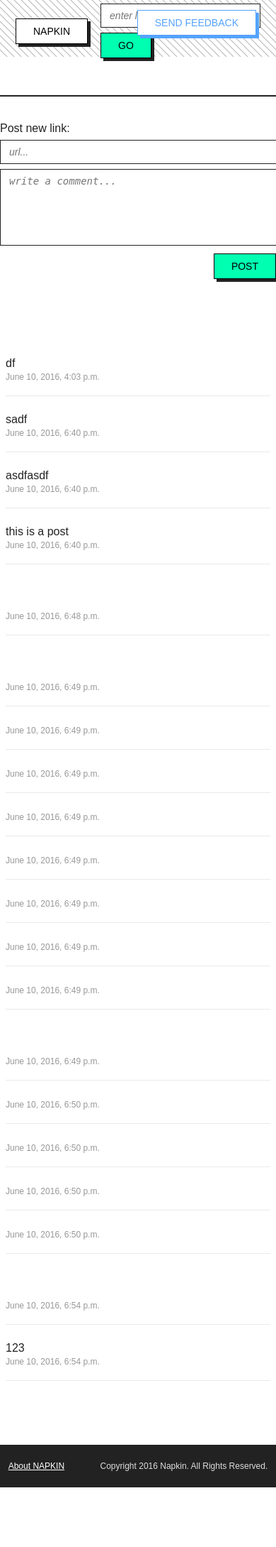
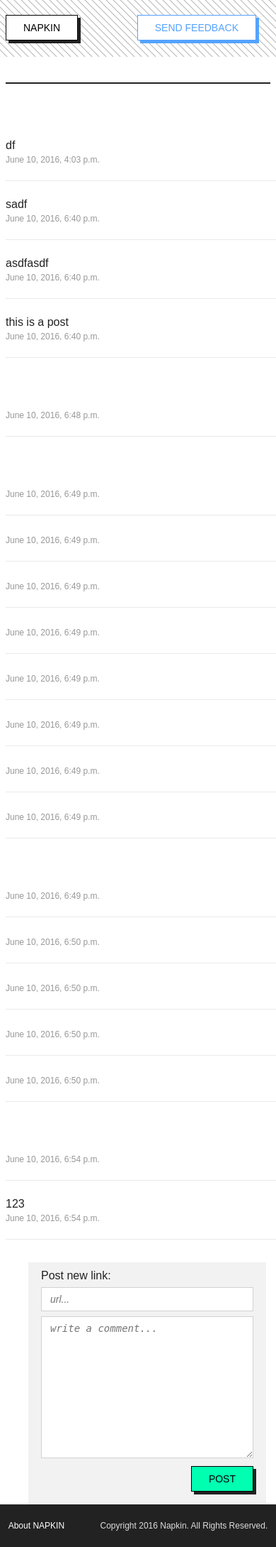
Before and after one commit to dodiku/Napkin, a Django app: template templates/napkin/group_page.html in a window 390 px wide; the page is wider, and only the part inside the window is pictured. Shown: that part at 71% size. Before the commit the page ends 2095 px from the top of that part, so only its background shows below. Run offline with Django 3.2, Linux system fonts and the light colour scheme; the template is opened without the code that fills it: values that come from a table or form of the project are taken from there, others are empty; data comes from the database, SQL or seed files in the repository; both versions use the stored data as it was after the commit; some web fonts are replaced.

Commit message:
layout fixes + mobile support

```diff
--- a/napkin/forms.py
+++ b/napkin/forms.py
@@ -16,7 +16,7 @@ def generate_name():
             return name
 
 class GroupForm(forms.ModelForm):
-    name = forms.CharField(required=False, max_length=24, help_text=(lambda x: generate_name() + '...'), widget=forms.TextInput({ "placeholder": "enter list name..."}))
+    name = forms.CharField(required=False, max_length=24, help_text=(lambda x: generate_name() + '...'), widget=forms.TextInput({ "placeholder": "enter list name...", 'class' : 'main_input'}))
     # name_slug = forms.CharField(widget=forms.HiddenInput(), required=False) ### excluded
     # created = forms.DateTimeField(widget=forms.HiddenInput(), required=False) ### excluded
 
--- a/static/stylesheet.css
+++ b/static/stylesheet.css
@@ -1,3 +1,12 @@
+* {
+  box-sizing: border-box;
+}
+.main_input{
+  width:50%;
+  /*margin-right: 8px;*/
+  /*border-color: red;*/
+}
+
 html {
   background: url(images/back.png) repeat;
   height: 100%;
@@ -10,10 +19,11 @@ body {
   margin-right: 0px;
   font-weight: 300;
   height: 100%;
+  /*background-color: #F6F6F6;*/
 }
 
 input[type=text] {
-    width: 200px;
+    /*width: 200px;*/
     padding: 8px 12px 8px 12px;
     border: 1px solid #222222;
     font-weight: 300;
@@ -28,9 +38,9 @@ input[type=text]:placeholder-shown {
 }
 
 input[name=url] {
-  width: 500px;
+  width: 300px;
   padding: 8px 12px 8px 12px;
-  border: 1px solid #222222;
+  border: 1px solid rgba(34,34,34,0.2);
   font-weight: 300;
   font-size: 14px;
   display: inline;
@@ -43,14 +53,14 @@ input[type=url]:placeholder-shown {
 }
 
 textarea {
-  width: 500px;
+  width: 300px;
   padding: 8px 12px 8px 12px;
-  border: 1px solid #222222;
+  border: 1px solid rgba(34,34,34,0.2);
   font-size: 14px;
   display: inline;
   margin-top: 0.5em;
   font-weight: 300;
-  height: 90px;
+  height: 200px;
 }
 
 textarea:placeholder-shown {
@@ -65,24 +75,45 @@ input, textarea {
   -webkit-border-radius: 0;
 }
 
+a:link {
+    text-decoration: none;
+}
+
+a:hover {
+    text-decoration: underline;
+}
+
+a:active {
+    text-decoration: underline;
+    color: rgba(34,34,34,0.2);
+}
+
+a.link_title:link {
+    text-decoration: none;
+    color: #222;
+}
+
+a.link_title:visited {
+    text-decoration: none;
+    color: #C9C9C9;
+    font-weight: 300;
+}
+
+a.link_title:hover {
+    text-decoration: underline;
+}
+
+a.link_title:active {
+    text-decoration: underline;
+    color: rgba(34,34,34,0.2);
+}
+
 .content {
   min-height: 100%;
   margin-top: 60px;
   /*margin-bottom: auto;*/
   /*margin-bottom: auto;*/
-  margin-bottom: -60px;
-}
-
-.content_group {
-  /*min-height: 1000px;*/
-  margin: 90px auto;
-  /*background: green;*/
-  max-width: 900px;
-  display: block;
-  margin-left: auto;
-  margin-right: auto;
-  padding-left: 8px;
-  padding-right: 8px;
+  margin-bottom: 60px;
 }
 
 .submit {
@@ -120,7 +151,7 @@ input, textarea {
   font-size: 14px;
   padding: 9px 24px 9px 24px;
   transition-duration: 0.1s;
-  margin-top: 0.5em;
+  margin-top: 1.5em;
   /*display: inline-block;*/
   margin-right: 18px;
   float: left;
@@ -189,7 +220,7 @@ input, textarea {
   transition-duration: 0.1s;
   right: 0;
   position: absolute;
-  margin-top: 1em;
+  margin-top: 1.5em;
   margin-bottom: 18px;
   margin-right: 2em;
 }
@@ -213,11 +244,11 @@ input, textarea {
   outline:0;
 }
 
-#main_block {
+.main_block {
   background-color: white;
   margin-left: auto;
   margin-right: auto;
-  max-width: 60%;
+  max-width: 94%;
   padding: 10%;
   /*margin-top: 5%;*/
   margin-bottom: 36px; /* super importnat for the footer position!! */
@@ -229,7 +260,7 @@ input, textarea {
   margin-right: auto;
 }
 
-#form {
+.form {
   /*display: block;*/
   margin-left: auto;
   margin-right: auto;
@@ -238,92 +269,158 @@ input, textarea {
   margin-top: 36px;
 }
 
+.group_page_container{
+  max-width: 960px;
+  margin: auto;
+  padding-left: 8px;
+  padding-right: 8px;
+  padding-top: 100px;
+}
 
+/*@media screen and (min-width: 480px) {
+    .group_container {
+        width: 100%;
+    }
 
-#form_header {
+    .post_container{
+      width: 100%
+      margin-left:0px;
+    }
+}*/
+
+/*@media screen and (min-width: 481px) {
+    .group_container {
+        width: 570px
+    }
+
+    .post_container{
+      width: 336px;
+    }
+}*/
+
+.group_container{
+  width: 570px;
+  /*background-color: red;*/
+  /*margin: auto;*/
+  display: inline-block;
+}
+
+.post_container{
+  width: 336px;
+  background-color: #F2F2F2;
+  display: inline-block;
+  vertical-align: top;
+  padding-left: 18px;
+  padding-right: 18px;
+  margin-left: 32px;
+  margin-top: 24px;
+}
+
+.post_list {
+  /*min-height: 1000px;*/
+  margin: 8px auto;
+  /*background: green;*/
+  max-width: 900px;
+  display: block;
+  margin-left: auto;
+  margin-right: auto;
+}
+
+.form_header {
   /*width: 500px;*/
   /*float: right;*/
   /*background: red;*/
 }
 
-#header_content {
+.header_container {
+  width: 100%;
+  position: fixed;
+  top: 0px;
+  /*background: white;*/
+  background: url(images/back.png) repeat;
+  padding-left: 8px;
+  padding-right: 8px;
+  display: inline-flex;
+}
+
+.header_content {
   /*margin-left: auto;
   margin-right: auto;*/
   height: 80px;
-  width: 80%;
+  width: 900px;
   margin: 0px auto;
   /*background: yellow;*/
   /*padding-left: 50%;
   padding-right: 50%;*/
   /*padding-top: 22px;*/
   /*padding-bottom: 22px;*/
-  display:flex;
-  justify-content:center;
-  align-items:center;
+  /*display:flex;*/
+  /*justify-content:center;*/
+  /*align-items:center;*/
 }
 
-#title {
+.title {
   font-size: 36px;
   font-weight: 500;
-  line-height: 1;
+  /*line-height: 1;*/
 }
 
 
-#since {
+.since {
   font-size: 12px;
   color: #989898;
-  margin-bottom: 18px;
+  line-height: 22px;
+  /*padding-bottom: 18px;*/
+}
+
+.domain {
+  font-size: 14px;
+  font-weight: 300;
+  color: rgba(34, 34, 34, 0.5);
+  line-height: 25px;
+  /*padding-bottom: 18px;*/
 }
 
 
-#group_title {
+.group_title {
   /*background: yellow;*/
-  max-width: 500px;
+  max-width: 570px;
   /*padding-left: 27%;*/
-  padding-top: 18px;
-  padding-bottom: 18px;
+  /*padding-top: 18px;*/
+  padding-bottom: 8px;
   /*display:flex;
   justify-content:center;
   align-items:center;*/
   /*border-style: solid;*/
   border-bottom: solid 2px #222222;
-  display: block;
-  margin-top: 98px;
-  margin-left: auto;
-  margin-right: auto;
+  /*display: block;*/
+  /*margin-top: 98px;*/
+  /*margin-left: auto;*/
+  /*margin-right: auto;*/
   /*background: red;*/
 }
 
-#form_group {
+.form_group {
   /*background: orange;*/
-  margin-left: auto;
+  /*margin-left: auto;*/
   margin-right: auto;
-  text-align: left;
-  align-items: left;
-  margin-top: 36px;
-  /*margin-bottom: 18px;*/
-  display: block;
-  max-width: 526px;
+  /*text-align: left;*/
+  /*align-items: left;*/
+  margin-top: 10px;
+  margin-bottom: 18px;
+  /*display: block;*/
+  /*max-width: 526px;*/
   /*padding-left: 8px;*/
   /*padding-right: 8px;*/
 }
 
-#link_title {
+.link_title {
   font-size: 18px;
-  font-weight: 500;
+  font-weight: 300;
 }
 
 #about_link {
   color:white;
-}
-
-.header_container {
-  width: 100%;
-  position: fixed;
-  top: 0px;
-  background: white;
-  background: url(images/back.png) repeat;
-
 }
 
 .title1{
@@ -350,7 +447,7 @@ input, textarea {
   text-align: center;
   line-height: 18px;
   max-width: 400px;
-  margin-top: 0.5em;
+  /*margin-top: 0.5em;*/
 }
 
 .footer {
@@ -367,7 +464,7 @@ input, textarea {
   z-index: 1;
 }
 
-#post {
+.post {
   max-width: 900px;
   min-width: 200px;
   border-bottom: solid 1px #EAEAEA;
--- a/templates/napkin/feedback.html
+++ b/templates/napkin/feedback.html
@@ -14,7 +14,7 @@
     <body>
         <div class="header_container">
 
-          <div id="header_content">
+          <div class="header_content">
               <form action="http://www.thisisnapkin.com/">
                 <input type="submit" value="NAPKIN" class="submit-home">
               </form>
--- a/templates/napkin/group_page.html
+++ b/templates/napkin/group_page.html
@@ -8,6 +8,7 @@
           <title>NAPKIN // {{ group_name }}</title>
           <meta charset = "UTF-8" />
         {% endif %}
+        <meta name="viewport" content="width=device-width">
         <link href='https://fonts.googleapis.com/css?family=Palanquin:300,500' rel='stylesheet' type='text/css'>
         <link type="text/css" rel="stylesheet" href="{% static "stylesheet.css" %}"/>
         <link rel="shortcut icon" type="image/png" href="{% static "images/favicon.png" %}">
@@ -18,20 +19,87 @@
 
       <div class="header_container">
 
-        <div id="feedback_button">
+        <div class="header_content">
+            <form action="http://www.thisisnapkin.com/">
+              <input type="submit" value="NAPKIN" class="submit-home">
+            </form>
+          </div>
+
+        <div class="feedback_button">
             <form action="http://www.thisisnapkin.com/feedback">
               <input type="submit" value="SEND FEEDBACK" class="submit-feedback">
             </form>
         </div>
 
-        <div id="header_content">
-            <form action="http://www.thisisnapkin.com/">
-              <input type="submit" value="NAPKIN" class="submit-home">
-            </form>
+      </div>
+
+
+      <div class="group_page_container">
+
+        <div class="group_title">
+          {% if group_name %}
+            <span class="title">{{ group_name }}</span></br>
+            <span class="since">{{ created_date }}</span>
+          {% endif %}
+        </div>
+
+        <!-- group content start -->
+        <div class="group_container">
+
+          <div class="post_list">
+            {% if posts %}
+              {% for post in posts %}
+              <div class="post">
+                {% if post.url %}
+                  <a class="link_title" href="{{ post.url }}" target="_blank">{{ post.title }}</a></br>
+                  <img style="vertical-align:middle;" alt="{{ post.site_name }}" src="http://www.google.com/s2/favicons?domain_url={{ post.site_url }}" alt="{{ post.site_name }}" />
+                  <a class="domain" href="{{ post.site_url }}" target="_blank">{{ post.site_name }}</a></br>
+                {% endif %}
+                {% if post.text %}
+                  <span class="comment">{{ post.text }}</span></br>
+                {% endif %}
+                <span class="since">{{ post.created }}</span></br></br>
+              </div>
+              {% endfor %}
+            {% else %}
+              <p>This is a new napkin.</br>Be the first to post!</p>
+            {% endif %}
+          </div>
+        </div>
+        <!-- group content end -->
+
+        <!-- post form start -->
+        <div class="post_container">
+          <div class="form_group">
+             <form method="post" style="width:300px;" novalidate action="{% url 'group_page' group_name_slug %}">
+
+               {% csrf_token %}
+               {% for hidden in post_form.hidden_fields %}
+                   {{ hidden }}
+               {% endfor %}
+
+               Post new link:</br>
+               <span>{{ post_form.url }}</span></br>
+               <span>{{ post_form.text }}</span></br>
+               <span style="color:red;">{{ post_form.errors.as_text }}</span>
+
+               <input type="submit" name="submit" value="POST" class="submit-post" required/>
+             </form>
+           </div>
+        </div>
+        <!-- group form end -->
+
+
+      </div>
+
+
+
+
+
 
             <!-- group form start -->
 
-            <form id="form_header" method="post" action="{% url 'group_page' group_name_slug %}">
+            <!-- <form class="form_header" method="post" action="{% url 'group_page' group_name_slug %}">
 
               {% csrf_token %}
               {% for hidden in group_form.hidden_fields %}
@@ -44,65 +112,22 @@
               {% endfor %}
 
               <input type="submit" name="submit" value="GO" class="submit"/>
-            </form>
+            </form> -->
 
             <!-- group form end -->
 
-        </div>
 
-      </div>
 
-      <div id="group_title">
-        {% if group_name %}
-          <span id="title">{{ group_name }}</span></br>
-          <span id="since">{{ created_date }}</span>
-        {% endif %}
-      </div>
 
-      <!-- post form start -->
 
-       <div id="form_group">
-          <form method="post" novalidate action="{% url 'group_page' group_name_slug %}">
 
-            {% csrf_token %}
-            {% for hidden in post_form.hidden_fields %}
-                {{ hidden }}
-            {% endfor %}
 
-            Post new link:</br>
-            <span>{{ post_form.url }}</span></br>
-            <span>{{ post_form.text }}</span></br>
-            <span style="color:red;">{{ post_form.errors.as_text }}</span>
 
-            <input type="submit" name="submit" value="POST" class="submit-post" required/>
-          </form>
-        </div>
 
-        <!-- group form end -->
 
-        <!-- group content start -->
 
-        <div class="content_group">
-          {% if posts %}
-            {% for post in posts %}
-            <div id="post">
-              {% if post.url %}
-                <a id="link_title" href="{{ post.url }}" target="_blank">{{ post.title }}</a></br>
-                <img alt="{{ post.site_name }}" src="http://www.google.com/s2/favicons?domain_url={{ post.site_url }}" alt="{{ post.site_name }}" />
-                <a id="since" href="{{ post.site_url }}" target="_blank">{{ post.site_name }}</a></br>
-              {% endif %}
-              {% if post.text %}
-                <span id="comment">{{ post.text }}</span></br>
-              {% endif %}
-              <span id="since">{{ post.created }}</span></br></br>
-            </div>
-            {% endfor %}
-          {% else %}
-            <p>This is a new napkin.</br>Be the first to post!</p>
-          {% endif %}
-        </div>
 
-          <!-- group content end -->
+
 
           <!-- GOOGLE ANALYTICS STARTS -->
           <script>
```
Also changed, not shown: templates/napkin/about.html (+4 -3 lines), templates/napkin/index.html (+6 -3 lines), db.sqlite3, 2 other files.
